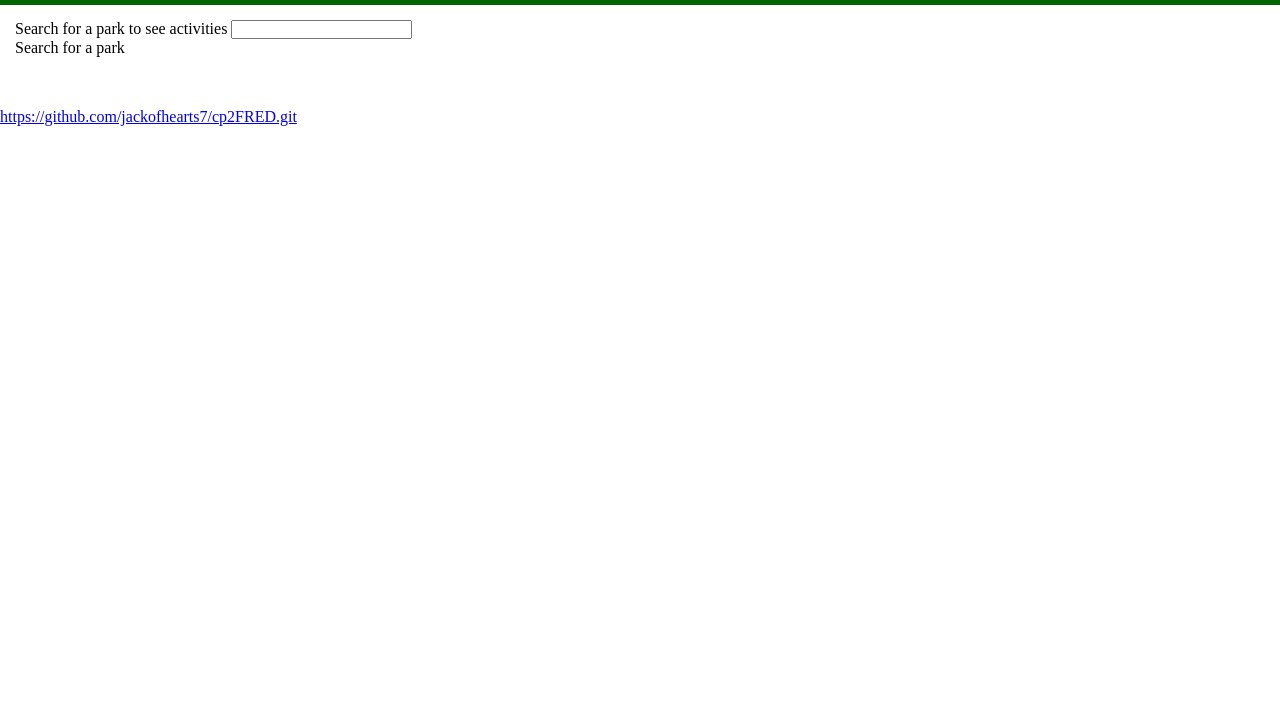
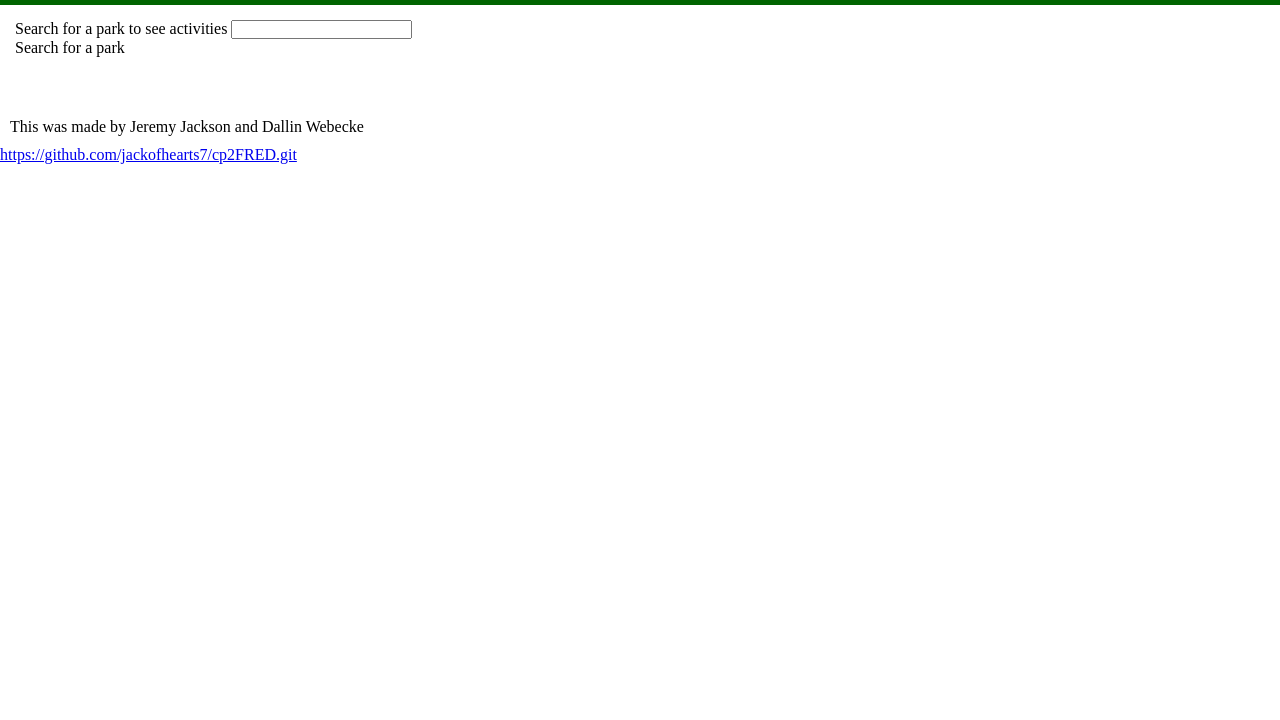
Before and after one commit to jackofhearts7/cp2FRED, a plain HTML site: page index.html in a window 1280 px wide. Shown: the part 80-800 px from the top of the page. Drawn offline with nearby package versions, Linux system fonts and the light colour scheme.

Commit message:
add names to footer

```diff
--- a/index.html
+++ b/index.html
@@ -32,6 +32,7 @@
 </body>
 
 <footer>
+    <p>This was made by Jeremy Jackson and Dallin Webecke</p>
     <a href="https://github.com/jackofhearts7/cp2FRED.git">https://github.com/jackofhearts7/cp2FRED.git</p></a>
 </footer>
 
```
